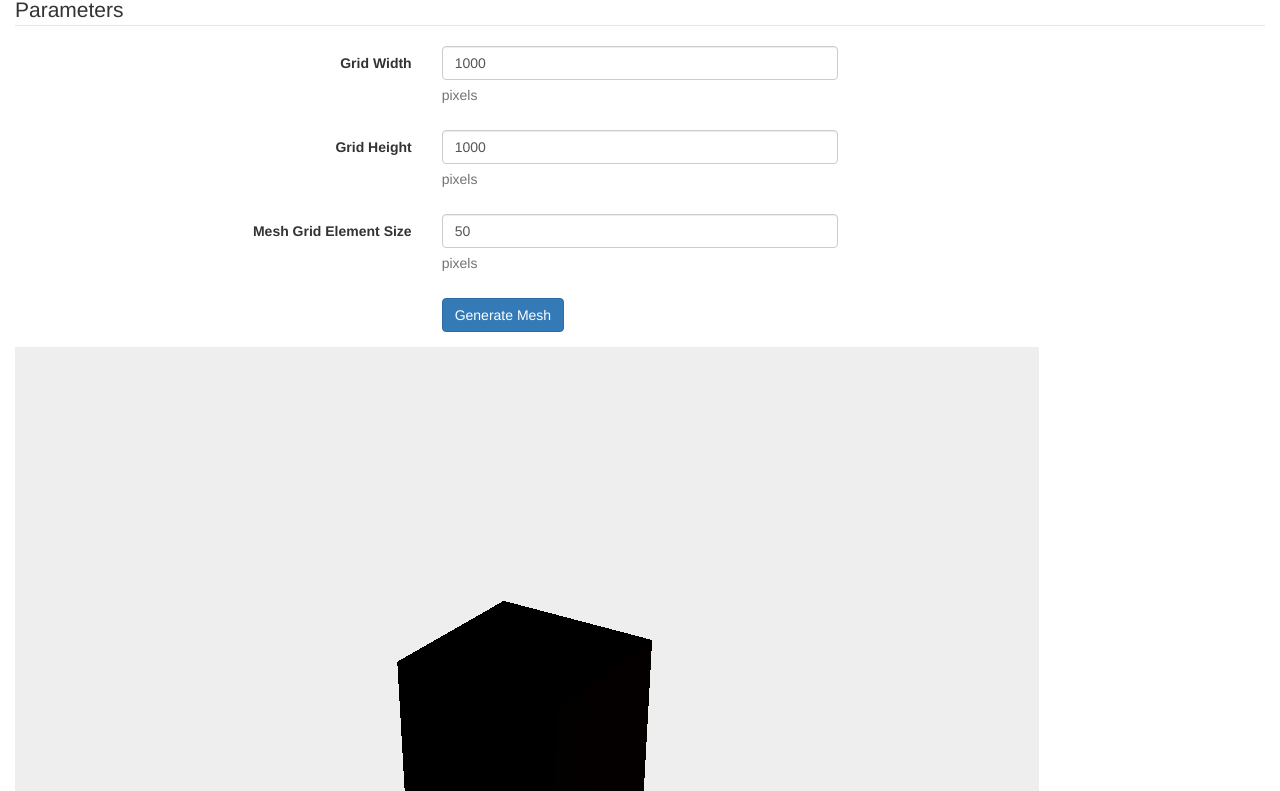
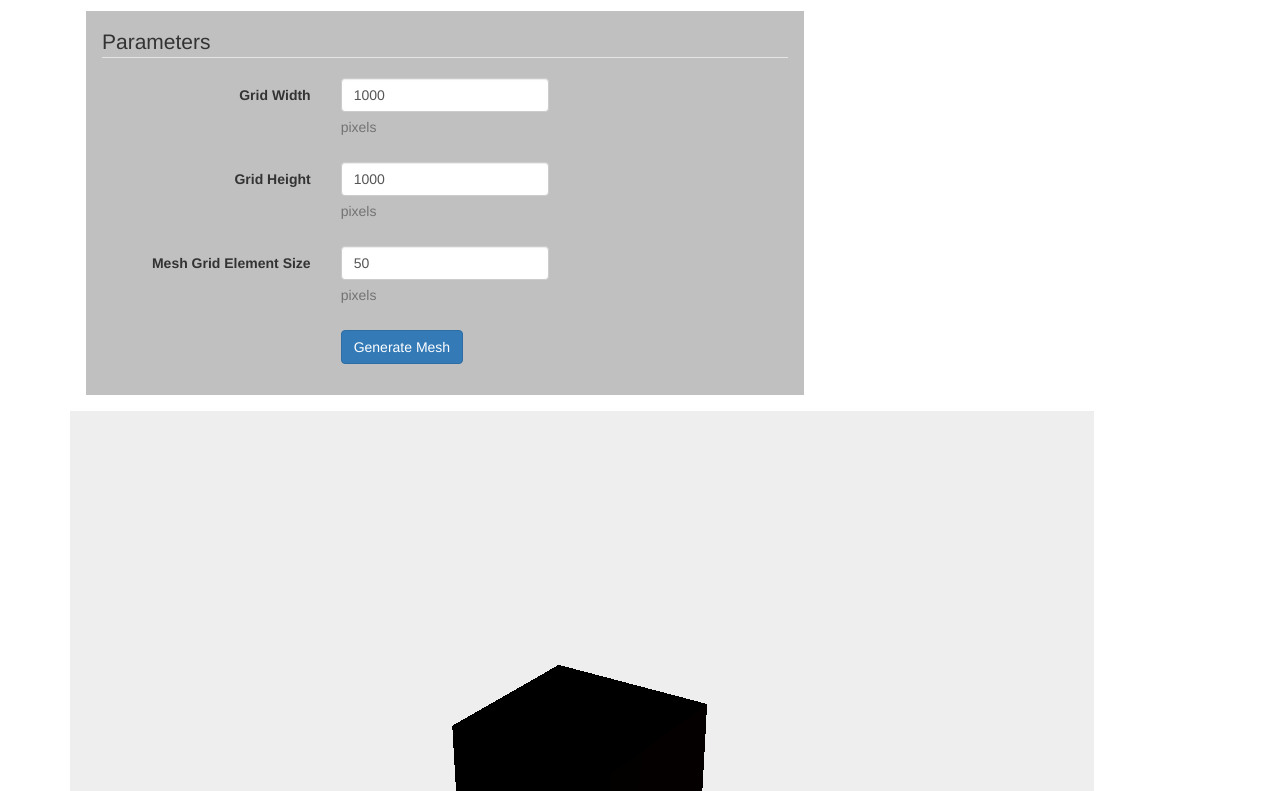
Before and after one commit to theider/mountain-builder, a website built with webpack: page public/index.html in a window 1280 px wide. Shown: the part 61-852 px from the top of the page. Built offline with nearby package versions, Linux system fonts and the light colour scheme; some packages are replaced by stand-ins of ours.

Commit message:
form layout

```diff
--- a/public/index.html
+++ b/public/index.html
@@ -21,17 +21,18 @@
     <meta name="msapplication-TileImage" content="favicon/ms-icon-144x144.png">
     <meta name="theme-color" content="#ffffff">
     <link rel="stylesheet" href="bootstrap.min.css">
+    <link rel="stylesheet" href="main.css">
     <script type="text/javascript" src="bundle.js" charset="utf-8"></script>
 </head>
 <body>
-    <div class="container-fluid">
+    <div class="container">
         <div class="row">
             <div class="col-md-1"><img style="padding: 8px;" height="48" src="images/terrain_icon.png" alt="terrain image"></div>
             <div class="col-md-11"><h3>Terrain Designer</h3></div>
         </div>
         <div class="row">
-            <div class="col-md-12">
-                <form class="form-horizontal">
+            <div class="col-md-8">
+                <form class="form-horizontal parameter-form">
                     <fieldset>
 
                         <!-- Form Name -->
--- /dev/null
+++ b/public/main.css
@@ -0,0 +1,6 @@
+.parameter-form {
+    background-color: #C0C0C0;
+    padding: 16px;
+    margin: 16px;
+
+}
```
